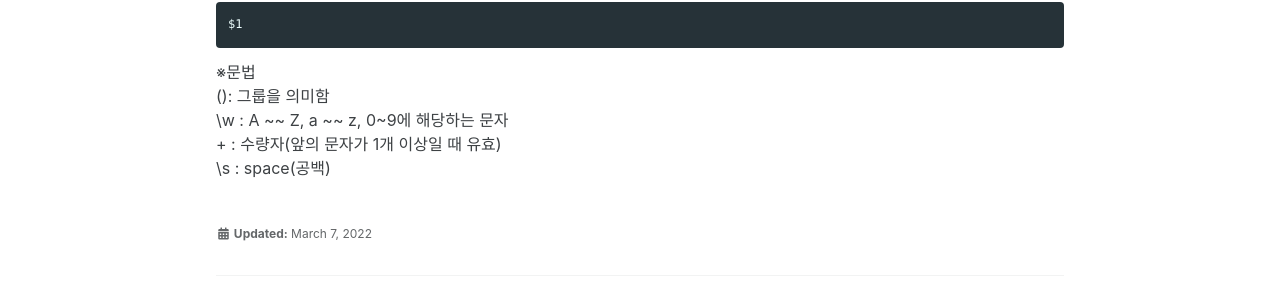
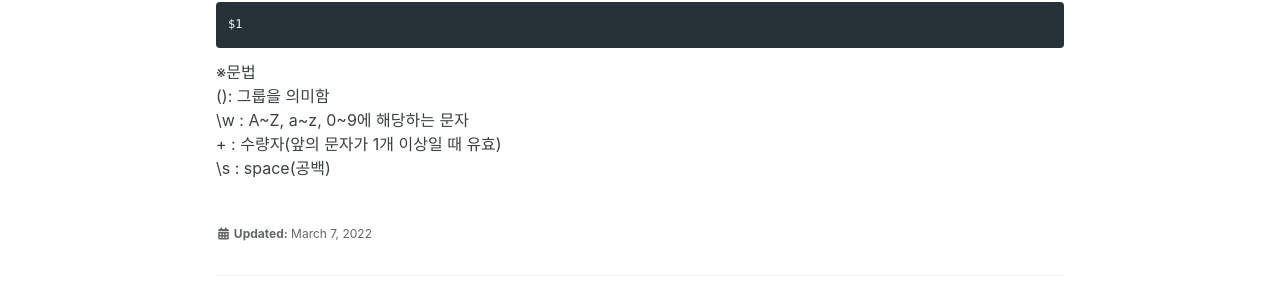
Before and after one commit to kslhk8/kslhk8.github.io, a Jekyll site: the page built from _posts/2022-03-07-29.md, in a window 1280 px wide. Shown: the part 1407-1709 px from the top of the page. Built offline with Jekyll 4.4.1, drawn with Linux system fonts in a browser that asks for light colours; cached includes are drawn as plain includes.

Commit message:
Update 2022-03-07-29.md

```diff
--- a/_posts/2022-03-07-29.md
+++ b/_posts/2022-03-07-29.md
@@ -58,6 +58,6 @@ $1
 
 ※문법
 (): 그룹을 의미함
-\\w : A ~~ Z, a ~~ z, 0~9에 해당하는 문자
+\\w : A\~Z, a\~z, 0~9에 해당하는 문자
 \+ : 수량자(앞의 문자가 1개 이상일 때 유효)
 \\s : space(공백)
```
